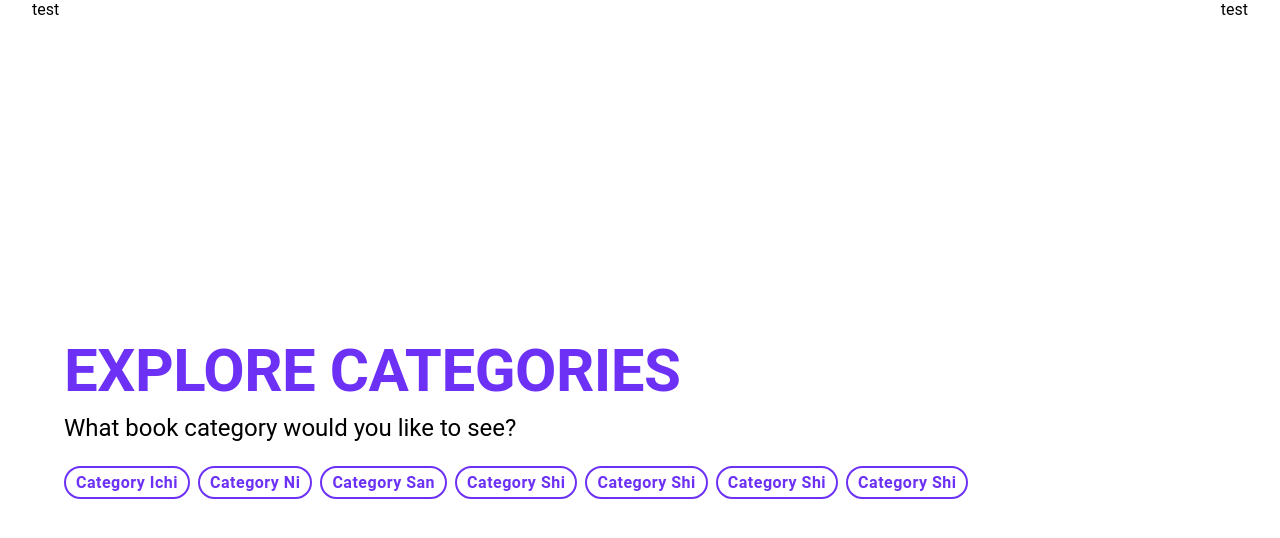
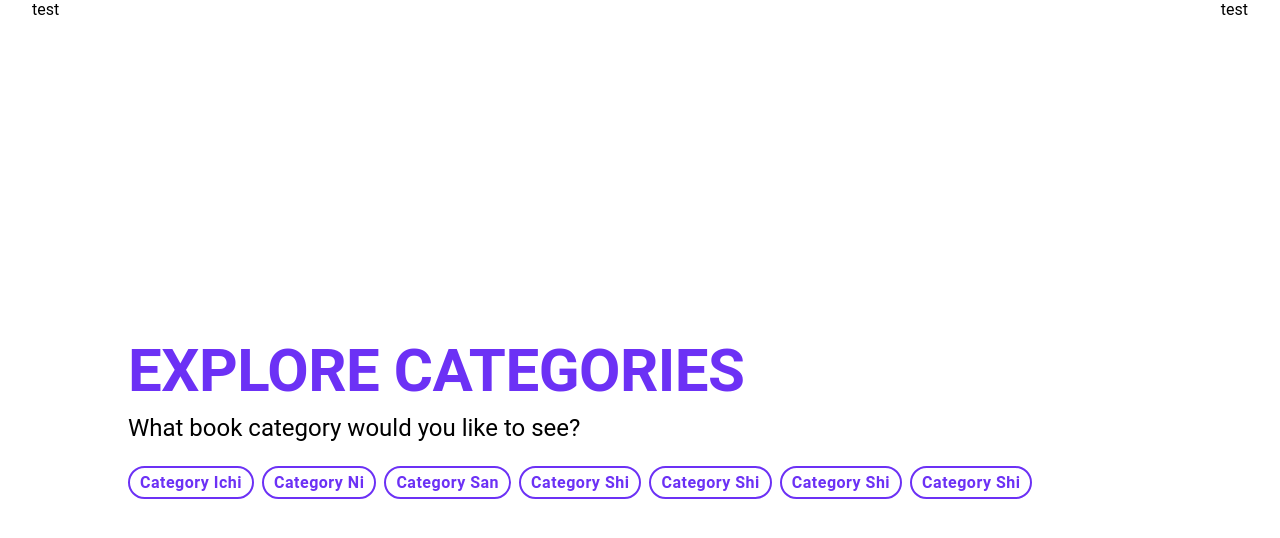
Before and after one commit to verm024/b3k3n-deall, a React (Create React App) app: page / in a window 1280 px wide. Shown: the top 538 px of the page. Built offline with nearby package versions, Linux system fonts and the light colour scheme.

Commit message:
Change Page Container to 80%

```diff
--- a/src/App.tsx
+++ b/src/App.tsx
@@ -22,7 +22,7 @@ function App() {
           <p>test</p>
           <p>test</p>
         </Container>
-        <Container width="90%" margin="auto">
+        <Container width="80%" margin="auto">
           <GlobalRoutes />
         </Container>
       </div>
```
